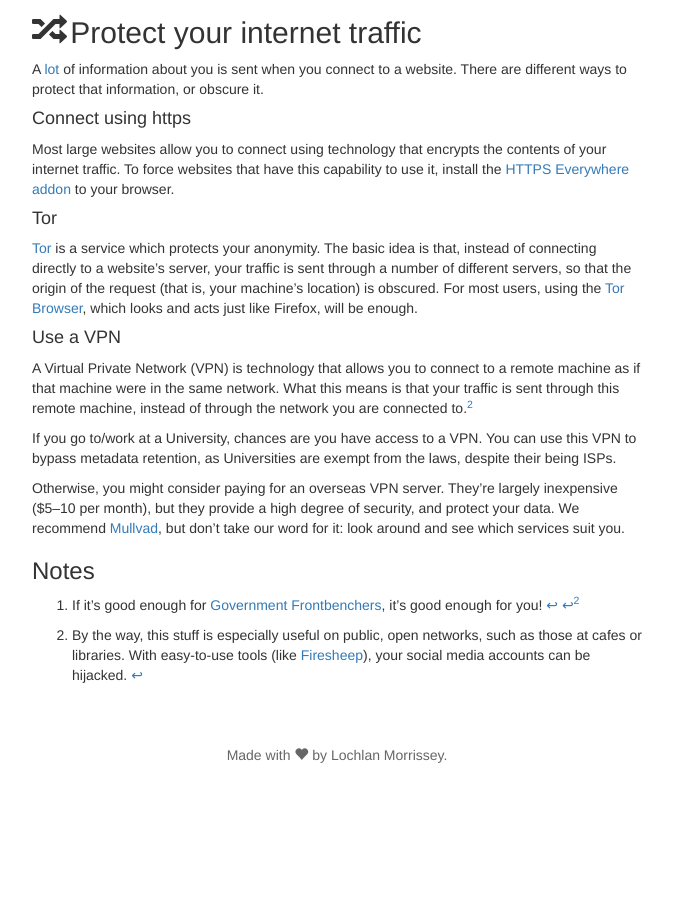
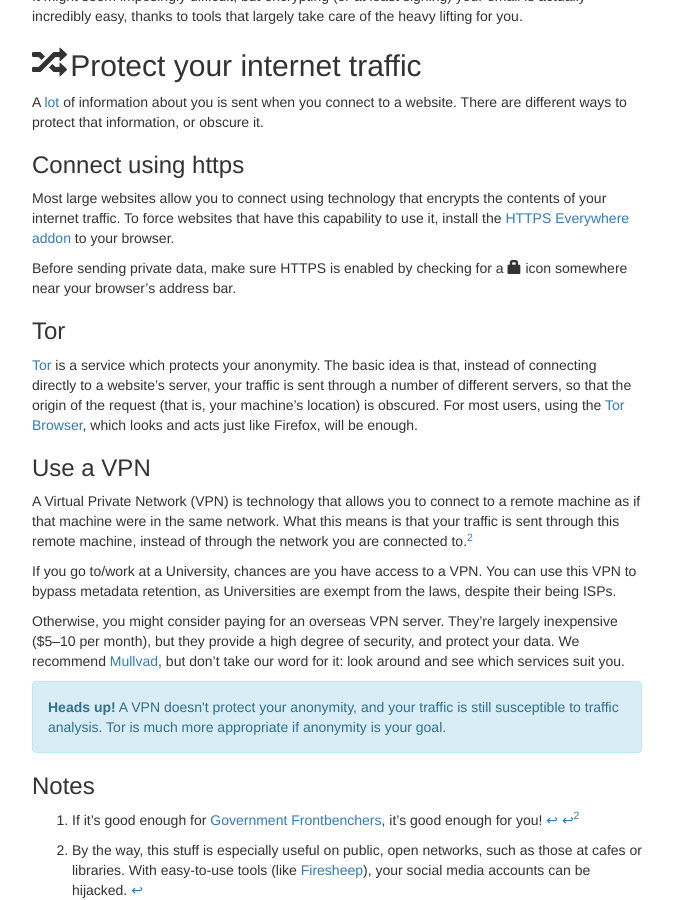
Before and after one commit to stragu/metametadata, a Jekyll site: the page built from protect.md, in a window 1280 px wide and 900 px high, scrolled down 1053 px. Shown: the whole window, without its empty margins (303-976 px from the left). Built offline with Jekyll 4.4.1, drawn with Linux system fonts in a browser that asks for light colours; nearby versions of some CDN libraries; before the commit the page ends 1878 px from its top, so only the background shows below that.

Commit message:
Added note on anonymity.

```diff
--- a/protect.md
+++ b/protect.md
@@ -43,7 +43,7 @@ to encrypt SMSes to your friends who also use it, and send regular SMSes to othe
 
 ## <a name="email"></a><span class="glyphicon glyphicon-envelope"></span> Protect your email
 
-#### Don't use ISP email addresses
+### Don't use ISP email addresses
 One of the simplest ways to get around your data being retained is to use email services hosted by
 overseas companies, such as the little-known [Gmail](https://www.gmail.com).
 
@@ -54,7 +54,7 @@ big on privacy:
 - [KolabNow](https://kolabnow.com/) (hosted in Switzerland for extra security)
 - [Hushmail](https://www.hushmail.com/)
 
-#### Encrypt your email
+### Encrypt your email
 It might seem imposingly difficult, but encrypting (or at least signing) your email is actually incredibly
 easy, thanks to tools that largely take care of the heavy lifting for you.
 
@@ -62,12 +62,15 @@ easy, thanks to tools that largely take care of the heavy lifting for you.
 A [lot](http://wtfismyip.com/) of information about you is sent when you connect to a website.
 There are different ways to protect that information, or obscure it.
 
-#### Connect using https
+### Connect using https
 Most large websites allow you to connect using technology that encrypts the contents of your internet
 traffic. To force websites that have this capability to use it, install the
 [HTTPS Everywhere addon](https://www.eff.org/Https-everywhere) to your browser.
 
-#### Tor
+Before sending private data, make sure HTTPS is enabled by checking for a <span class="glyphicon glyphicon-lock"></span>
+icon somewhere near your browser's address bar.
+
+### Tor
 [Tor](https://www.torproject.org/) is a service which protects your anonymity. The basic idea is that,
 instead of connecting directly to a website's server, your traffic is sent through a number of different
 servers, so that the origin of the request (that is, your machine's location) is obscured. For most users,
@@ -75,11 +78,10 @@ using
 the [Tor Browser](https://www.torproject.org/projects/torbrowser.html.en), which looks and acts just like
 Firefox, will be enough.
 
-#### Use a VPN
+### Use a VPN
 A Virtual Private Network (VPN) is technology that allows you to connect to a remote machine as if that
 machine were in the same network. What this means is that your traffic is sent through this remote machine,
 instead of through the network you are connected to.[^vpn]
-
 
 If you go to/work at a University, chances are you have access to a VPN. You can use this VPN to bypass
 metadata retention, as Universities are exempt from the laws, despite their being ISPs.
@@ -88,6 +90,11 @@ Otherwise, you might consider paying for an overseas VPN server. They're largely
 they provide a high degree of security, and protect your data. We recommend [Mullvad](https://www.mullvad.net/en/), but
 don't take our word for it: look around and see which services suit you.
 
+<div class="alert alert-info" role="alert">
+<strong>Heads up!</strong> A VPN doesn't protect your anonymity, and your traffic is still susceptible to traffic
+analysis. Tor is much more appropriate if anonymity is your goal.
+</div>
+
 ### Notes
 [^wickr]: If it's good enough for [Government Frontbenchers](http://www.theguardian.com/australia-news/australia-news-blog/2015/mar/02/wickr-the-secret-messaging-app-of-the-party-unfaithful), it's good enough for you!
 [^vpn]: By the way, this stuff is especially useful on public, open networks, such as those at cafes or libraries. With easy-to-use tools (like [Firesheep](https://codebutler.github.io/firesheep/)), your social media accounts can be hijacked.
```
